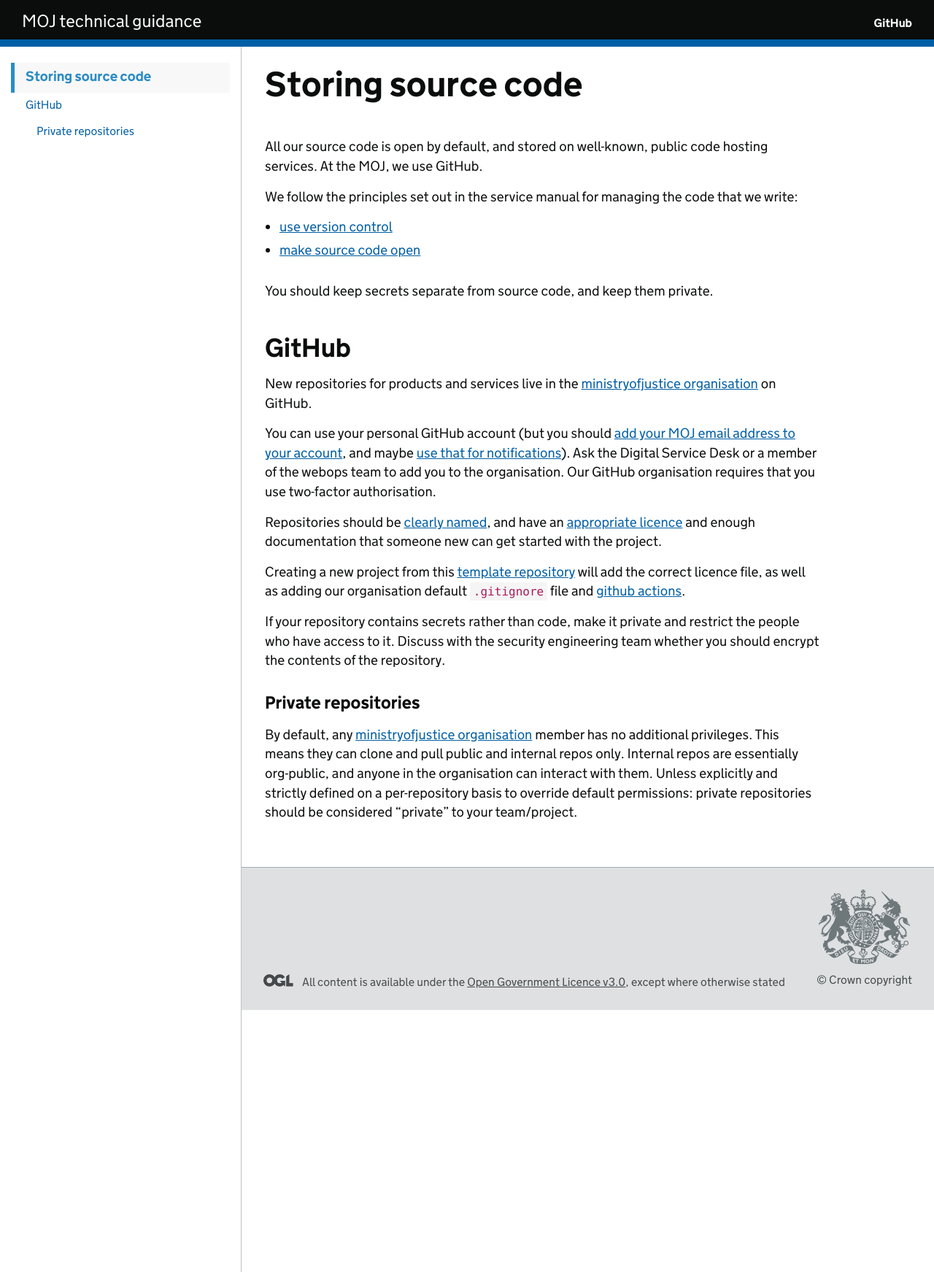
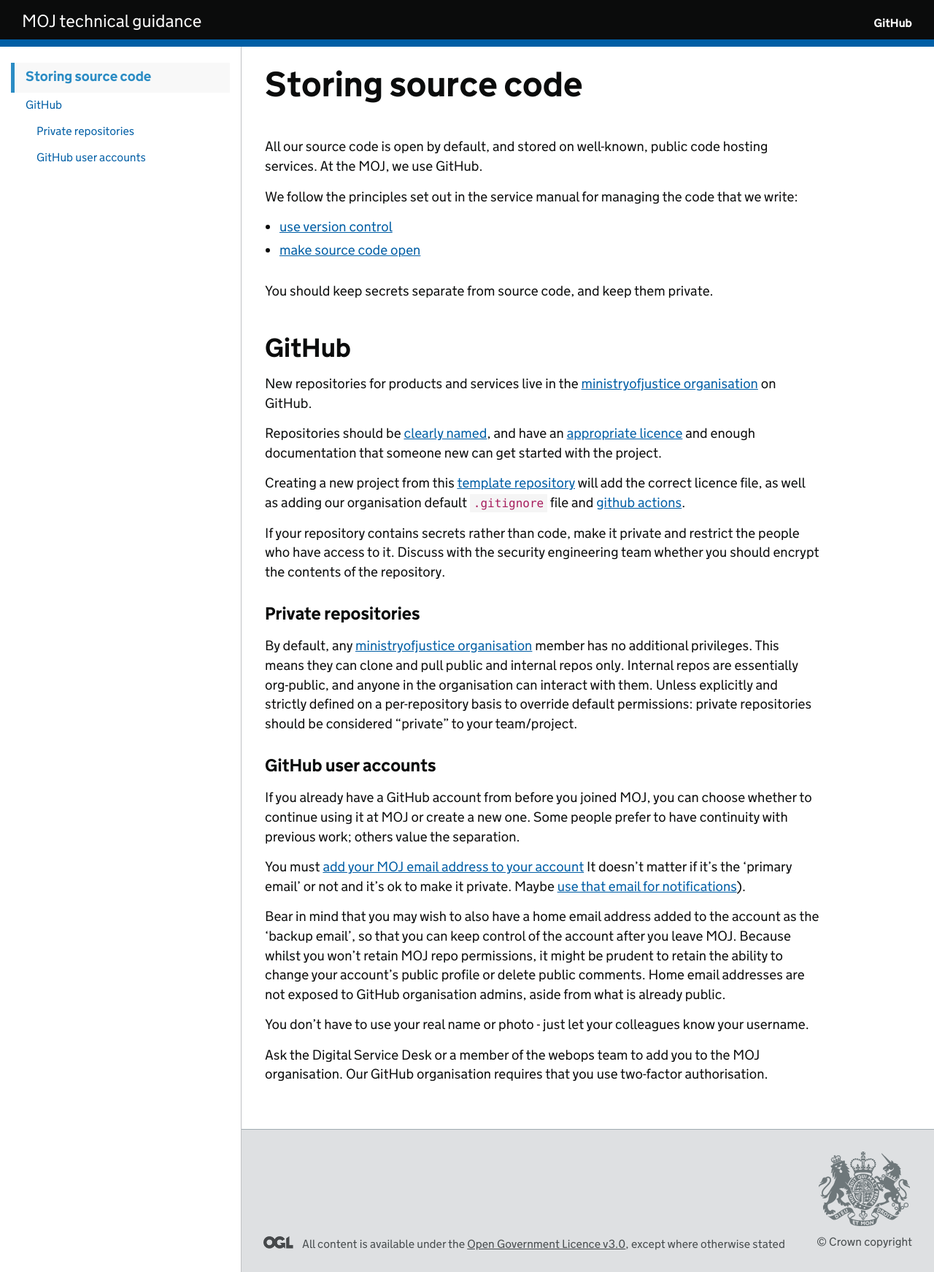
Before and after one commit to ministryofjustice/technical-guidance, a Jekyll site: the page built from standards/storing-source-code.md, in a window 1280 px wide. Shown: the whole page at 73% size. Built offline with Jekyll 4.4.1, drawn with Linux system fonts in a browser that asks for light colours; our own code applies the rules of GitHub Pages for plain Markdown files.

Commit message:
Flesh out GitHub account policy

```diff
--- a/standards/storing-source-code.md
+++ b/standards/storing-source-code.md
@@ -21,13 +21,6 @@ New repositories for products and services live in the
 [ministryofjustice organisation](https://github.com/ministryofjustice)
 on GitHub.
 
-You can use your personal GitHub account (but you should [add your MOJ
-email address to your account](https://help.github.com/articles/adding-an-email-address-to-your-github-account/),
-and maybe [use that for notifications](https://help.github.com/articles/managing-notification-emails-for-organizations/)).
-Ask the Digital Service Desk or a member of the webops team to add you
-to the organisation. Our GitHub organisation requires that you use
-two-factor authorisation.
-
 Repositories should be [clearly named]({{ '/standards/naming-things' | relative_url }}),
 and have an [appropriate licence]({{ '/standards/licencing-software-or-code' | relative_url }})
 and enough documentation that someone new can get started with the
@@ -49,3 +42,25 @@ By default, any [ministryofjustice organisation](https://github.com/ministryofju
 
 [template repository]: https://github.com/ministryofjustice/template-repository
 [github actions]: https://github.com/ministryofjustice/github-actions
+
+### GitHub user accounts
+
+If you already have a GitHub account from before you joined MOJ, you can choose whether to continue using it at MOJ or create a new one. Some people prefer to have continuity with previous work; others value the separation.
+
+You must [add your MOJ email address to your
+account](https://help.github.com/articles/adding-an-email-address-to-your-github-account/)
+It doesn't matter if it's the 'primary email' or not and it's ok to make it private.
+Maybe [use that email for notifications](https://help.github.com/articles/managing-notification-emails-for-organizations/)).
+
+Bear in mind that you may wish to also have a home email address added to the
+account as the 'backup email', so that you can keep control of the account after
+you leave MOJ. Because whilst you won't retain MOJ repo permissions, it might be
+prudent to retain the ability to change your account's public profile or delete
+public comments. Home email addresses are not exposed to GitHub organisation
+admins, aside from what is already public.
+
+You don't have to use your real name or photo - just let your colleagues know
+your username.
+
+Ask the Digital Service Desk or a member of the webops team to add you
+to the MOJ organisation. Our GitHub organisation requires that you use two-factor authorisation.
```
